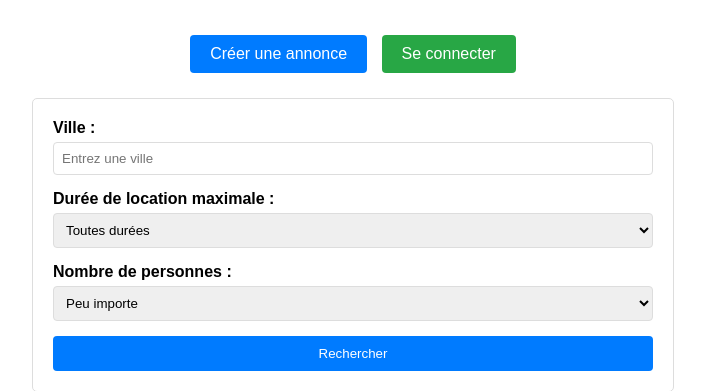
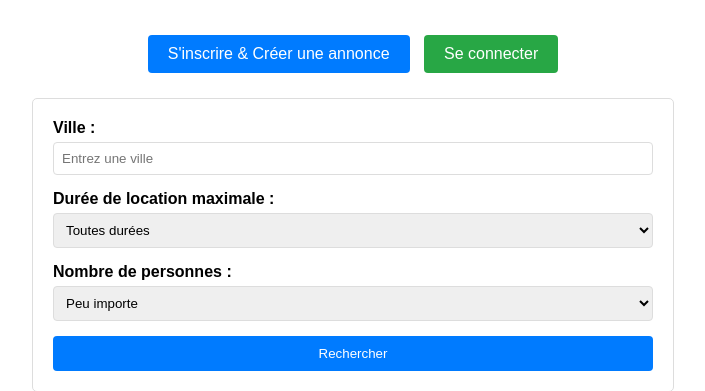
Before and after one commit to lhomangroup/projectimmo, a Django app: page /annonceHome/ in a window 1280 px wide. Shown: the part 118-509 px from the top of the page, without its empty margins (287-992 px from the left). Run offline with Django 4.2, Linux system fonts and the light colour scheme; data comes from the database, SQL or seed files in the repository; parts of the project's set-up code (start-up, migrations or seed data) failed here and were passed over.

Commit message:
Assistant checkpoint: Modifier libellé bouton inscription
Assistant generated file changes:
- templates/annonce/search/annonceHome.html: Modifier le libellé du bouton Créer une annonce
- templates/index.html: Modifier le libellé du bouton dans la page d'accueil

---

User prompt:

remplace le libellé du bouton "Créer une annonce" par "S'inscrire & Créer une annonce".

Replit-Commit-Author: Assistant
Replit-Commit-Session-Id: beb70737-b727-469e-8f33-69fd913e9a31

```diff
--- a/templates/annonce/search/annonceHome.html
+++ b/templates/annonce/search/annonceHome.html
@@ -1,4 +1,3 @@
-
 <!DOCTYPE html>
 <html lang="fr">
 <head>
@@ -95,7 +94,7 @@
     </div>
 
     <div class="actions">
-        <a href="/creer-annonce" class="btn btn-primary">Créer une annonce</a>
+        <a href="/creer-annonce" class="btn btn-primary">S'inscrire & Créer une annonce</a>
         <a href="/login-annonce" class="btn btn-success">Se connecter</a>
     </div>
 
--- a/templates/index.html
+++ b/templates/index.html
@@ -76,7 +76,7 @@
         {% else %}
         <div class="buttons" style="text-align: center;">
             <a href="/annonce/dashboard/" class="btn" style="background-color: #007bff; font-size: 18px; padding: 15px 30px; margin: 10px;">📊 Mon Dashboard</a>
-            <a href="/annonce/creer-annonce/" class="btn" style="background-color: #28a745; font-size: 18px; padding: 15px 30px; margin: 10px;">➕ Créer une annonce</a>
+            <a href="/annonce/creer-annonce/" class="btn" style="background-color: #28a745; font-size: 18px; padding: 15px 30px; margin: 10px;">➕ S'inscrire & Créer une annonce</a>
         </div>
         {% endif %}
     </div>
```
